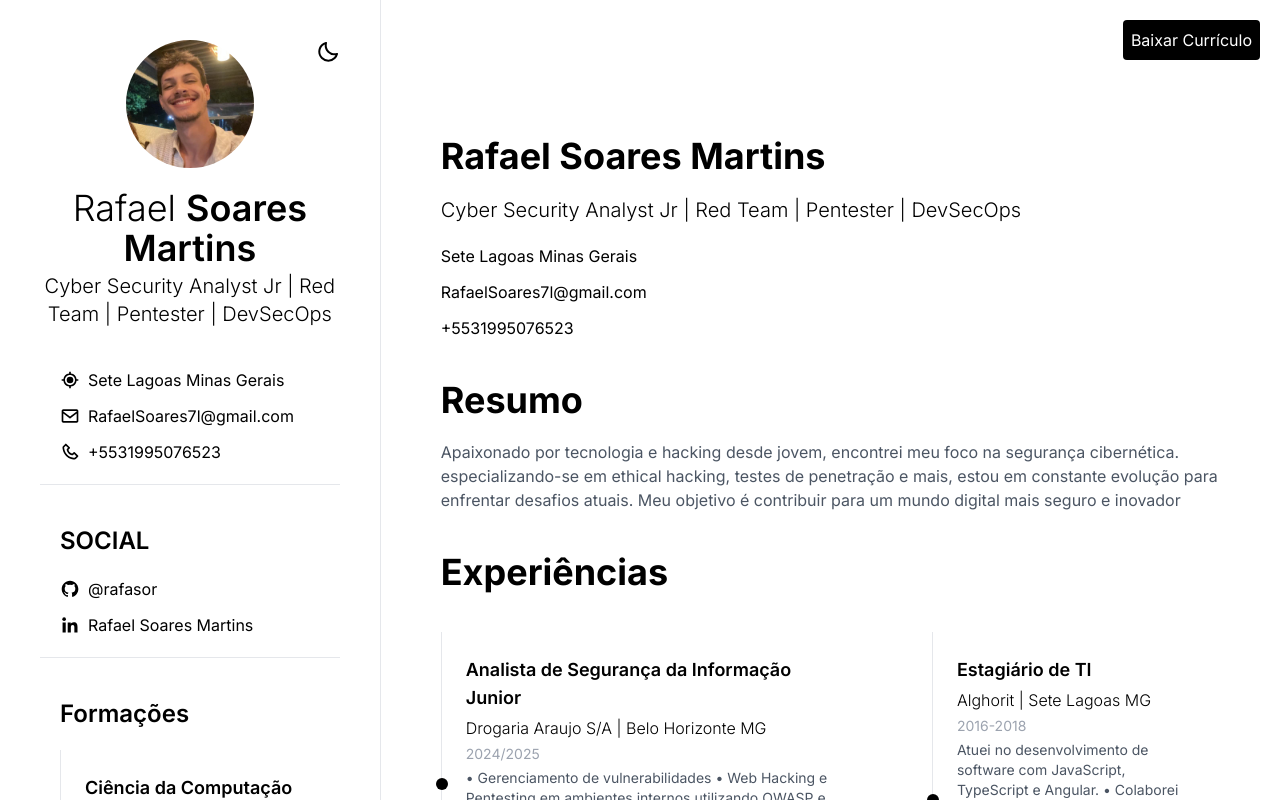
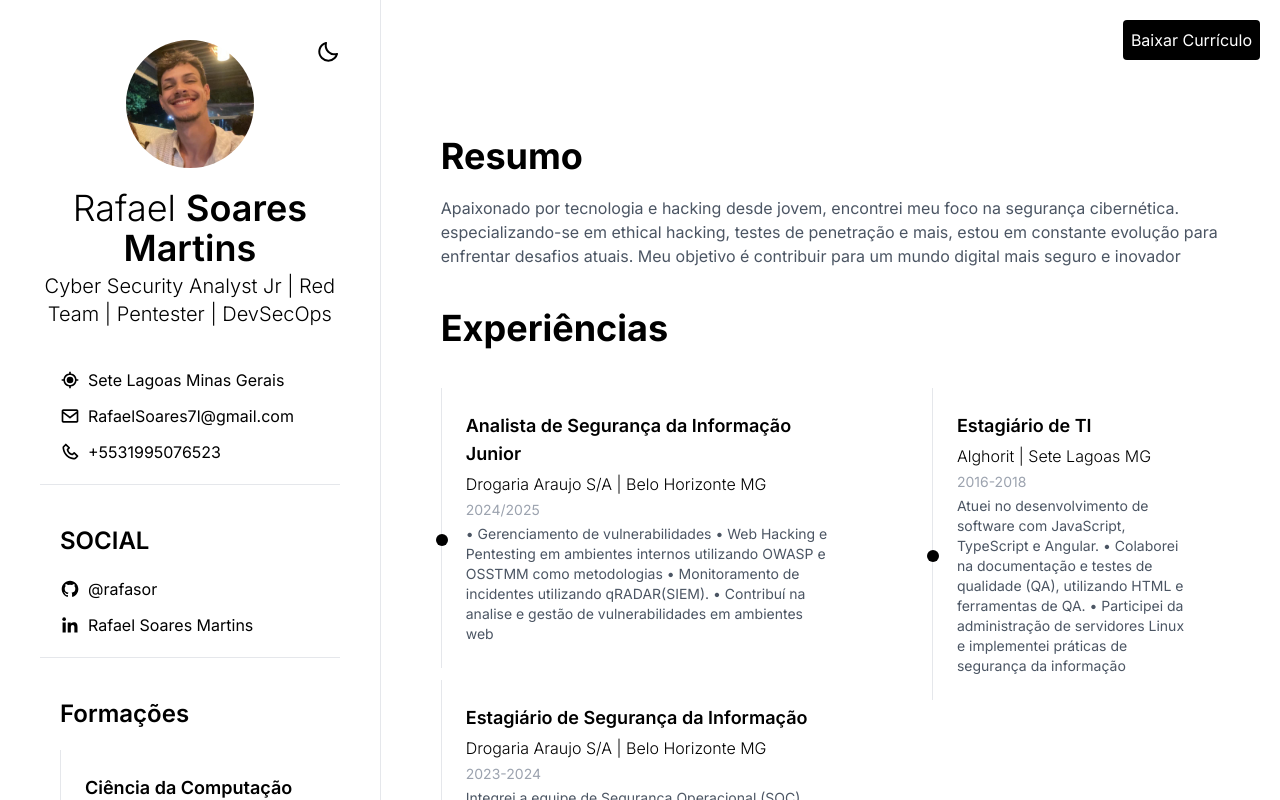
Before and after one commit to Synck1/CV-Rafael-Soares, a React (Vite) app: page / in a window 1280 px wide. Shown: the top 800 px of the page. Built offline with nearby package versions, Linux system fonts and the light colour scheme.

Commit message:
Corrigindo homepage

```diff
--- a/src/components/Home.jsx
+++ b/src/components/Home.jsx
@@ -14,21 +14,6 @@ const Home = () => {
                 </a>
             </div>
             <div id='pdf-content' className='flex max-w-[1000px] flex-col gap-10 p-5 md:mx-10 md:py-14'>
-                <div className='space-y-5'>
-                    <h1 className='text-2xl font-bold md:text-4xl'>Rafael Soares Martins</h1>
-                    <h3 className='text-xl font-light'>Cyber Security Analyst Jr | Red Team | Pentester | DevSecOps</h3>
-                    <ul className="space-y-3">
-                        <li className="flex items-center gap-2">
-                            <span>Sete Lagoas Minas Gerais</span>
-                        </li>
-                        <li className="flex items-center gap-2">
-                            <span>RafaelSoares7l@gmail.com</span>
-                        </li>
-                        <li className="flex items-center gap-2">
-                            <span>+5531995076523</span>
-                        </li>
-                    </ul>
-                </div>
                 <div className='space-y-5'>
                     <h1 className='text-2xl font-bold md:text-4xl'>Resumo</h1>
                     <p className='text-sm text-gray-600 dark:text-gray-400 md:text-base'>
```
